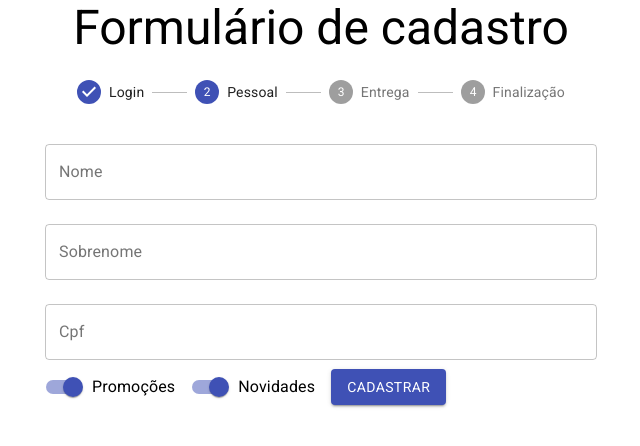
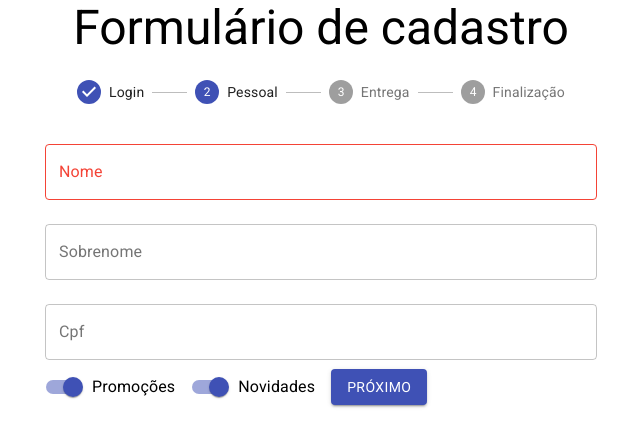
Before and after one commit to lucsimao/alura-react-function-components, a React (Create React App) app: page / in a window 1280 px wide. Both pictures are taken after typing "name@example.com", "Sample123" into the empty fields and a click on the button "CADASTRAR". Shown: the top 446 px of the page, without its empty margins (319-959 px from the left). Built offline with nearby package versions, Linux system fonts and the light colour scheme.

Commit message:
feat: create validations using prop drilling

```diff
--- a/src/App.js
+++ b/src/App.js
@@ -3,6 +3,7 @@ import './App.css';
 
 import { Container, Typography } from '@material-ui/core';
 import React, { Component } from 'react';
+import { validarCpf, validarNome, validarSenha } from './models/cadastro';
 
 import FormularioCadastro from './FormularioCadastro/FormularioCadastro';
 
@@ -13,20 +14,17 @@ class App extends Component {
         <Typography variant="h3" component="h1" align="center">
           Formulário de cadastro
         </Typography>
-        <FormularioCadastro aoEnviar={aoEnviarForm} validarCpf={validarCpf} />
+        <FormularioCadastro
+          aoEnviar={aoEnviarForm}
+          validacoes={{
+            cpf: validarCpf,
+            senha: validarSenha,
+            nome: validarNome,
+          }}
+        />
       </Container>
     );
   }
-}
-
-function validarCpf(cpf) {
-  if (cpf.length !== 11) {
-    return {
-      valido: false,
-      texto: 'Cpf deve ter 11 dígitos',
-    };
-  }
-  return { valido: true, texto: '' };
 }
 
 function aoEnviarForm(dados) {
--- a/src/FormularioCadastro/DadosEntrega.jsx
+++ b/src/FormularioCadastro/DadosEntrega.jsx
@@ -18,6 +18,7 @@ function DadosEntrega({ aoEnviar }) {
       <TextField
         value={cep}
         onChange={(event) => setCep(event.target.value)}
+        name="cep"
         id="cep"
         label="CEP"
         type="number"
@@ -28,6 +29,7 @@ function DadosEntrega({ aoEnviar }) {
       <TextField
         value={endereco}
         onChange={(event) => setEndereco(event.target.value)}
+        name="endereco"
         id="endereco"
         label="Endereço"
         type="text"
@@ -38,6 +40,7 @@ function DadosEntrega({ aoEnviar }) {
       <TextField
         value={numero}
         onChange={(event) => setNumero(event.target.value)}
+        name="numero"
         id="numero"
         label="Número"
         type="numero"
@@ -47,6 +50,7 @@ function DadosEntrega({ aoEnviar }) {
       <TextField
         value={estado}
         onChange={(event) => setEstado(event.target.value)}
+        name="estado"
         id="estado"
         label="Estado"
         type="text"
@@ -56,6 +60,7 @@ function DadosEntrega({ aoEnviar }) {
       <TextField
         value={cidade}
         onChange={(event) => setCidade(event.target.value)}
+        name="cidade"
         id="cidade"
         label="Cidade"
         type="text"
--- a/src/FormularioCadastro/DadosPessoais.jsx
+++ b/src/FormularioCadastro/DadosPessoais.jsx
@@ -1,19 +1,38 @@
 import { Button, FormControlLabel, Switch, TextField } from '@material-ui/core';
 import React, { useState } from 'react';
 
-function DadosPessoais({ aoEnviar, validarCpf }) {
+function DadosPessoais({ aoEnviar, validacoes }) {
   const [nome, setNome] = useState('');
   const [sobrenome, setSobrenome] = useState('');
   const [cpf, setCpf] = useState('');
   const [promocoes, setPromocoes] = useState(true);
   const [novidades, setNovidades] = useState(true);
-  const [erros, setErros] = useState({ cpf: { valido: true, texto: '' } });
+  const [erros, setErros] = useState({
+    cpf: { valido: true, texto: '' },
+    nome: { valido: true, texto: '' },
+  });
+
+  function validarCampos(event) {
+    const { name, value } = event.target;
+    const valido = validacoes[name](value);
+    const novoEstado = { ...erros, [name]: valido };
+    setErros(novoEstado);
+  }
+
+  function possoEnviar() {
+    for (let campo in erros) {
+      if (!erros[campo].valido) return false;
+    }
+    return true;
+  }
 
   return (
     <form
       onSubmit={(event) => {
         event.preventDefault();
-        aoEnviar({ nome, sobrenome, cpf, novidades, promocoes });
+        if (possoEnviar()) {
+          aoEnviar({ nome, sobrenome, cpf, novidades, promocoes });
+        }
       }}
     >
       <TextField
@@ -21,7 +40,11 @@ function DadosPessoais({ aoEnviar, validarCpf }) {
         onChange={(event) => {
           setNome(event.target.value);
         }}
+        onBlur={validarCampos}
+        error={!erros.nome.valid}
+        helperText={erros.nome.texto}
         id="nome"
+        name="nome"
         label="Nome"
         variant="outlined"
         fullWidth
@@ -32,6 +55,8 @@ function DadosPessoais({ aoEnviar, validarCpf }) {
         onChange={(event) => {
           setSobrenome(event.target.value);
         }}
+        helperText={erros.cpf.texto}
+        name="sobrenome"
         id="sobrenome"
         label="Sobrenome"
         variant="outlined"
@@ -43,10 +68,8 @@ function DadosPessoais({ aoEnviar, validarCpf }) {
         onChange={(event) => {
           setCpf(event.target.value);
         }}
-        onBlur={(event) => {
-          const valido = validarCpf(cpf);
-          setErros({ cpf: valido });
-        }}
+        onBlur={validarCampos}
+        name="cpf"
         error={!erros.cpf.valido}
         helperText={erros.cpf.texto}
         id="cpf"
@@ -85,7 +108,7 @@ function DadosPessoais({ aoEnviar, validarCpf }) {
       ></FormControlLabel>
 
       <Button type="submit" variant="contained" color="primary">
-        Cadastrar
+        Próximo
       </Button>
     </form>
   );
--- a/src/FormularioCadastro/DadosUsuario.jsx
+++ b/src/FormularioCadastro/DadosUsuario.jsx
@@ -1,19 +1,38 @@
 import { Button, TextField } from '@material-ui/core';
 import React, { useState } from 'react';
 
-function DadosUsuario({ aoEnviar, validarCpf }) {
+function DadosUsuario({ aoEnviar, validacoes }) {
   const [email, setEmail] = useState('');
   const [senha, setSenha] = useState('');
+  const [erros, setErros] = useState({ senha: { valido: true, texto: '' } });
+
+  function validarCampos(event) {
+    const { name, value } = event.target;
+    const valido = validacoes[name](value);
+    const novoEstado = { ...erros, [name]: valido };
+    setErros(novoEstado);
+  }
+
+  function possoEnviar() {
+    for (let campo in erros) {
+      if (!erros[campo].valido) return false;
+    }
+    return true;
+  }
+
   return (
     <form
       onSubmit={(event) => {
         event.preventDefault();
-        aoEnviar({ email, senha });
+        if (possoEnviar()) {
+          aoEnviar({ email, senha });
+        }
       }}
     >
       <TextField
         value={email}
         onChange={(event) => setEmail(event.target.value)}
+        name="email"
         id="email"
         label="E-mail"
         type="email"
@@ -24,7 +43,11 @@ function DadosUsuario({ aoEnviar, validarCpf }) {
       ></TextField>
       <TextField
         value={senha}
+        onBlur={validarCampos}
+        error={!erros.senha.valido}
+        helperText={erros.senha.texto}
         onChange={(event) => setSenha(event.target.value)}
+        name="senha"
         id="senha"
         label="Senha"
         type="password"
--- a/src/FormularioCadastro/FormularioCadastro.jsx
+++ b/src/FormularioCadastro/FormularioCadastro.jsx
@@ -5,7 +5,7 @@ import DadosEntrega from './DadosEntrega';
 import DadosPessoais from './DadosPessoais';
 import DadosUsuario from './DadosUsuario';
 
-function FormularioCadastro({ aoEnviar, validarCpf }) {
+function FormularioCadastro({ aoEnviar, validacoes }) {
   const [etapaAtual, setEtapaAtual] = useState(0);
   const [dadosColetados, setDados] = useState({});
   useEffect(() => {
@@ -15,9 +15,9 @@ function FormularioCadastro({ aoEnviar, validarCpf }) {
   });
 
   const formularios = [
-    <DadosUsuario aoEnviar={coletarDados} />,
-    <DadosPessoais aoEnviar={coletarDados} validarCpf={validarCpf} />,
-    <DadosEntrega aoEnviar={aoEnviar} />,
+    <DadosUsuario aoEnviar={coletarDados} validacoes={validacoes} />,
+    <DadosPessoais aoEnviar={coletarDados} validacoes={validacoes} />,
+    <DadosEntrega aoEnviar={aoEnviar} validacoes={validacoes} />,
     <Typography variant="h5">Obrigado pelo Cadastro!</Typography>,
   ];
 
--- /dev/null
+++ b/src/models/cadastro.js
@@ -0,0 +1,29 @@
+export function validarCpf(cpf) {
+  if (cpf.length !== 11) {
+    return {
+      valido: false,
+      texto: 'Cpf deve ter 11 dígitos',
+    };
+  }
+  return { valido: true, texto: '' };
+}
+
+export function validarSenha(senha) {
+  if (senha.length < 4 || senha.length > 72) {
+    return {
+      valido: false,
+      texto: 'Senha deve ter entre 4 e 72 dígitos',
+    };
+  }
+  return { valido: true, texto: '' };
+}
+
+export function validarNome(nome) {
+  if (nome.length < 4 || nome.length > 72) {
+    return {
+      valido: false,
+      texto: 'O nome deve ter entre 4 e 72 dígitos',
+    };
+  }
+  return { valido: true, texto: '' };
+}
```
